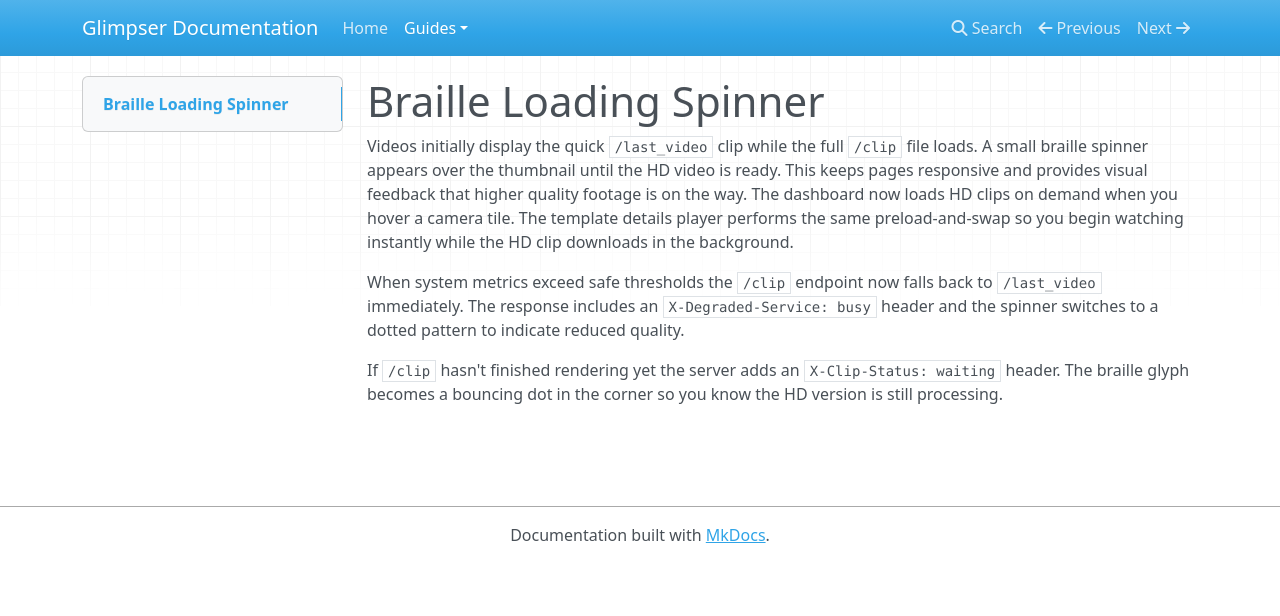
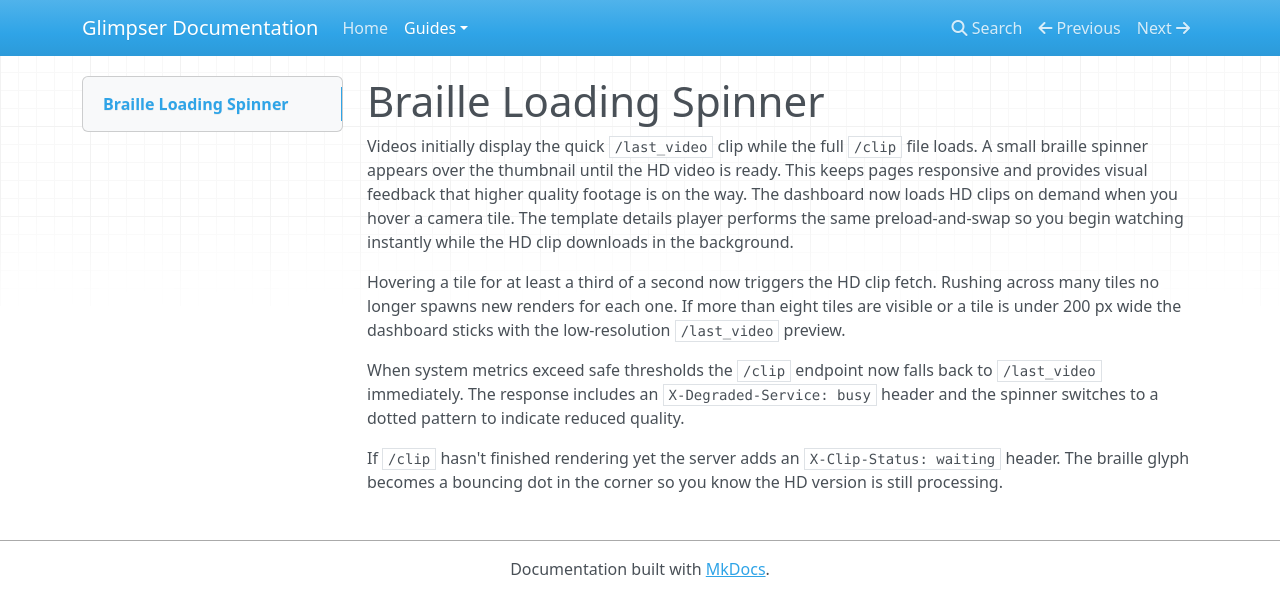
Before and after one commit to KristopherKubicki/glimpser, an MkDocs documentation site: the page built from docs/braille_spinner.md, in a window 1280 px wide. Shown: the top 616 px of the page. Built offline with MkDocs 1.6.1, drawn with Linux system fonts in a browser that asks for light colours; nearby versions of some CDN libraries.

Commit message:
feat(ui): delay clip loading on hover

```diff
--- a/docs/braille_spinner.md
+++ b/docs/braille_spinner.md
@@ -7,6 +7,11 @@ footage is on the way. The dashboard now loads HD clips on demand when you hover
 a camera tile. The template details player performs the same preload-and-swap so
 you begin watching instantly while the HD clip downloads in the background.
 
+Hovering a tile for at least a third of a second now triggers the HD clip fetch.
+Rushing across many tiles no longer spawns new renders for each one. If more
+than eight tiles are visible or a tile is under 200&nbsp;px wide the dashboard
+sticks with the low‑resolution `/last_video` preview.
+
 When system metrics exceed safe thresholds the `/clip` endpoint now falls
 back to `/last_video` immediately. The response includes an
 `X-Degraded-Service: busy` header and the spinner switches to a dotted
```
Also changed, not shown: app/static/js/templates.js (+10 -1 lines), 1 other file.
